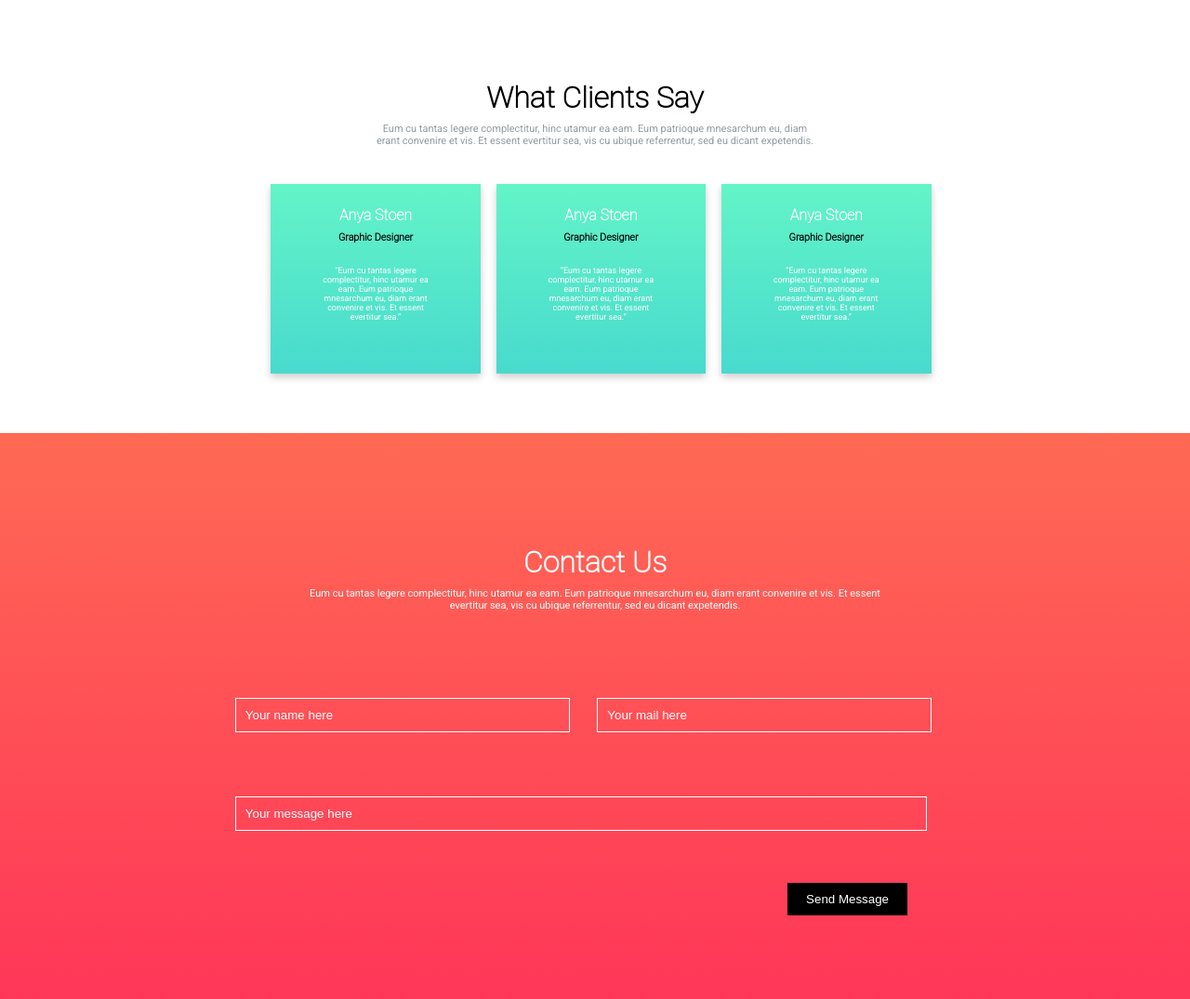
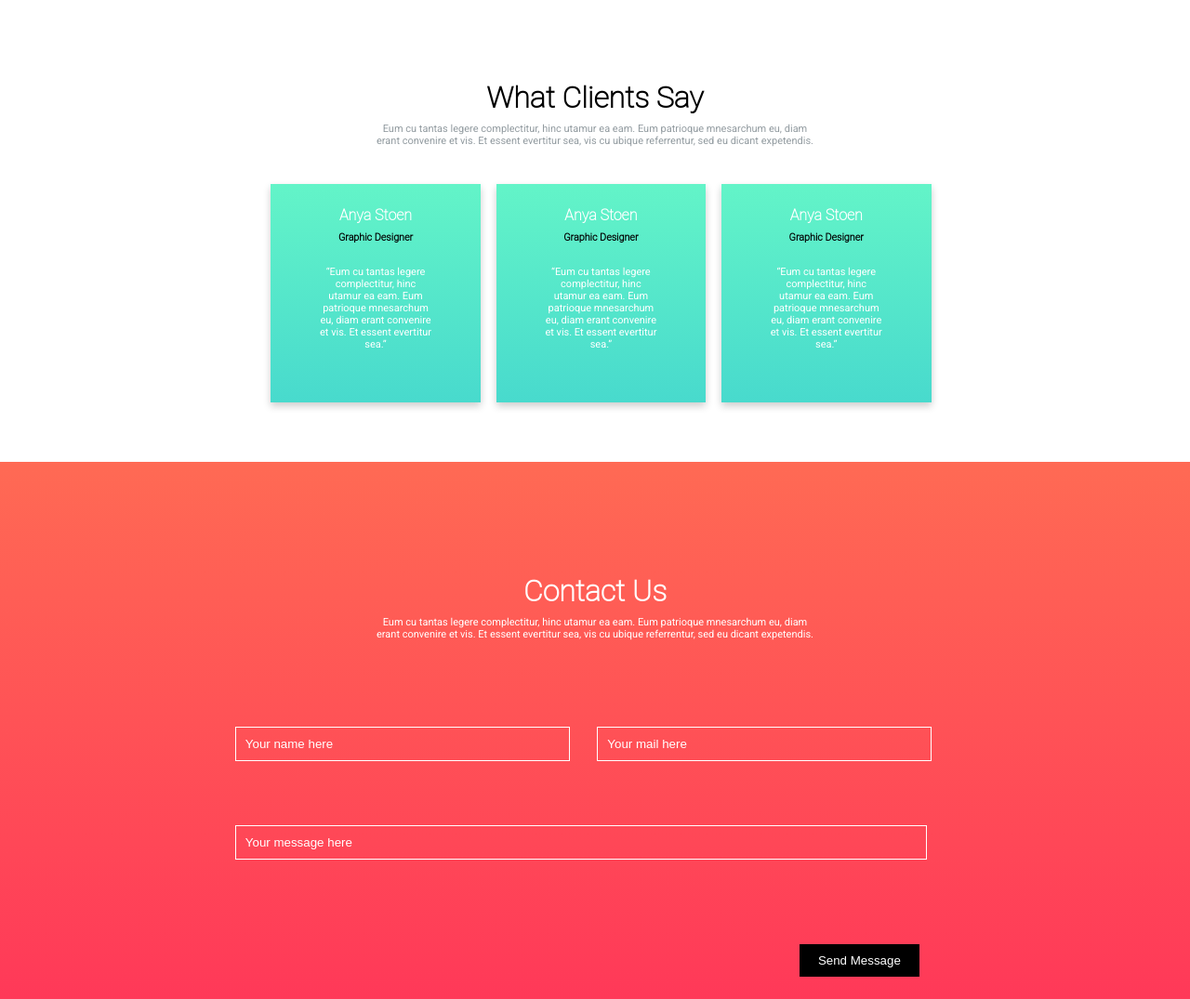
Before and after one commit to kshitijsubedi/LP_Design_Final_Assignment, a plain HTML site: page index.html in a window 1280 px wide. Shown: the part 6117-7192 px from the top of the page at 93% size. Drawn offline with Linux system fonts and the light colour scheme.

Commit message:
🍗 Over

```diff
--- a/css/respo.css
+++ b/css/respo.css
@@ -168,5 +168,20 @@
 .aboutSite p {
   color:#929BA0;
   font-size:11px
+}
+.clientCard p {
+  color:white;
+  font-size:11px;
+}
+.about p {
+  color:white;
+  padding-bottom: 10vh;
+  padding-left:20%;
+  padding-right: 20%;
+  font-size:11px;
+}
+.about .form .submitBtn {
+  margin:4vw;
+}
 
 }
```
